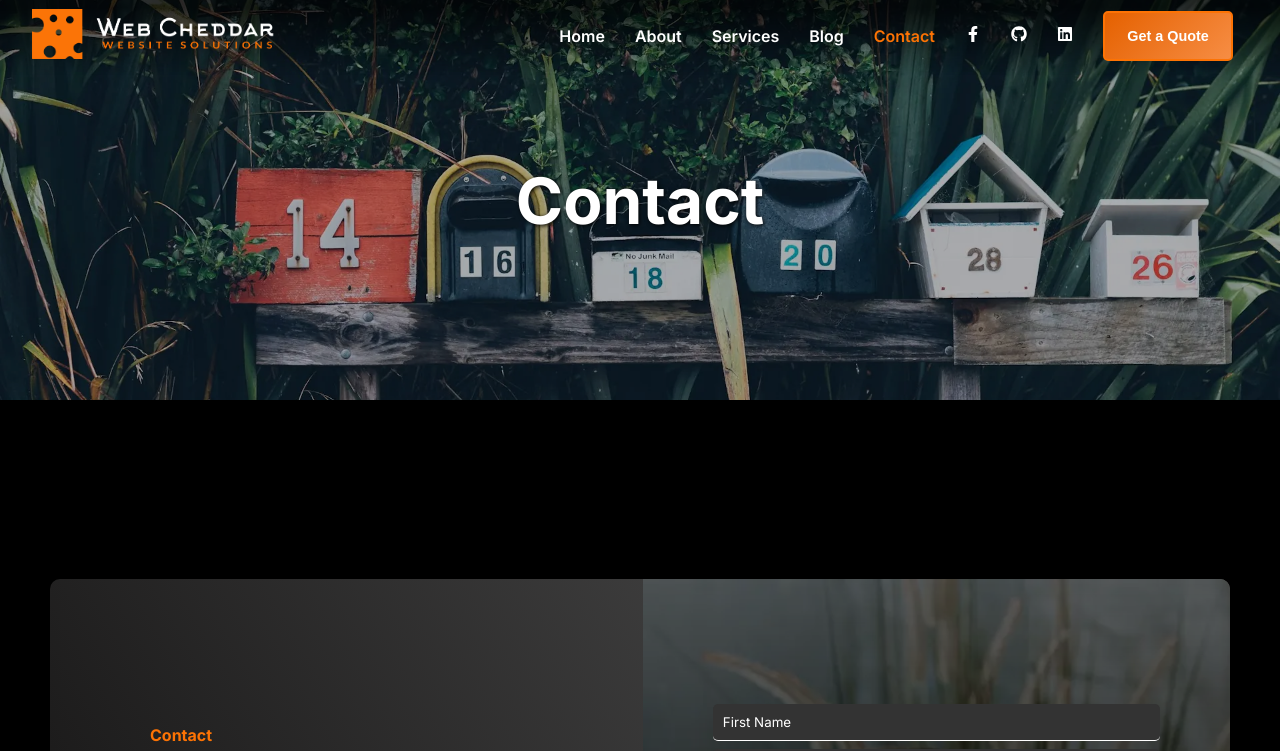
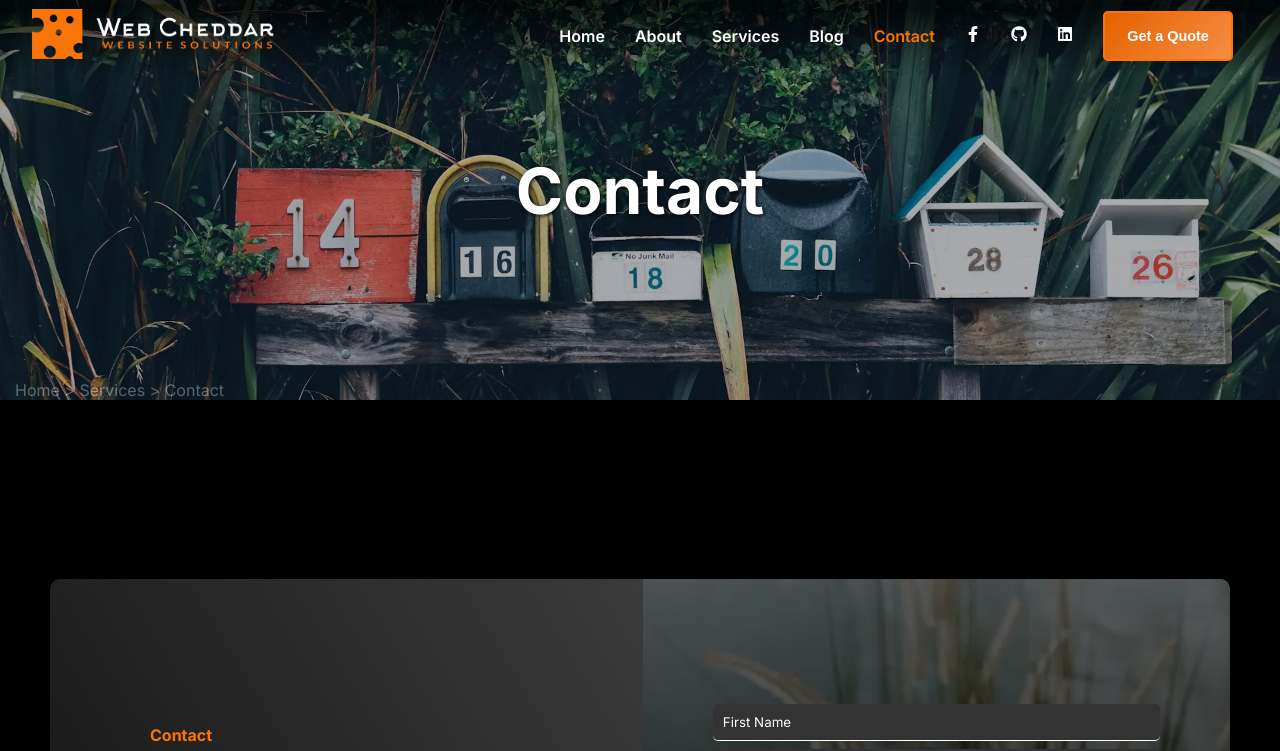
Before and after one commit to Spielbergo/next-webcheddar, a Next.js app: page /contact in a window 1280 px wide. Shown: the top 751 px of the page. Built offline with nearby package versions, Linux system fonts and the light colour scheme.

Commit message:
Home Page Hero text style update

```diff
--- a/components/FeaturedImage.component.jsx
+++ b/components/FeaturedImage.component.jsx
@@ -1,10 +1,21 @@
 import Image from 'next/image';
+import Link from 'next/link';
 
-const FeaturedImage = ({ title, imageSrc, alt }) => {
+import styles from '../components/services.module.css';
+
+
+const FeaturedImage = ({ title, imageSrc, alt, service }) => {
   return (
     <header className="page_header">
       <div className="page_header__text">
           <h1 className="page_header__h1">{title}</h1>
+          <div className={styles.service__breadcrumbs}>
+            <Link href="/">Home</Link>
+            {' > '}
+            <Link href="/services">Services</Link>
+            {' > '}
+            <span>{title}</span>
+          </div>
       </div>
       <Image
           src={imageSrc}
```
Also changed, not shown: components/home/hero.module.css (+19 -0 lines).
